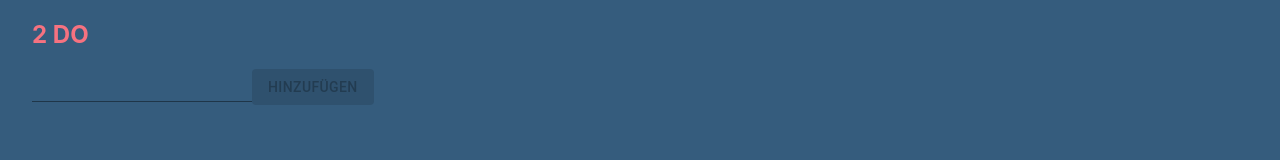
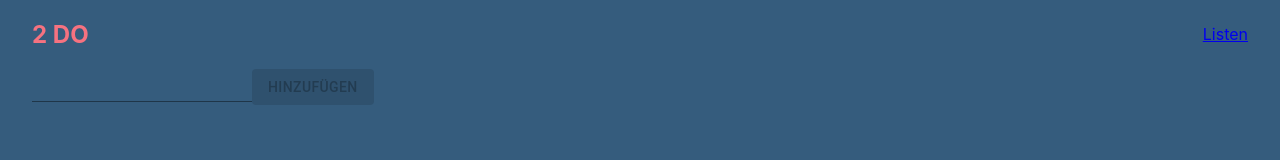
Before and after one commit to LyriCaGitHubber/2DO, a React (Vite) app: page / in a window 1280 px wide. Shown: the top 160 px of the page. Built offline with nearby package versions, Linux system fonts and the light colour scheme.

Commit message:
✨ Implement Browser router

```diff
--- a/src/app/components/Header/Header.tsx
+++ b/src/app/components/Header/Header.tsx
@@ -1,4 +1,5 @@
 import React from 'react';
+import { BrowserRouter, Link } from 'react-router-dom';
 import styles from './Header.module.css';
 
 type HeaderProps = {
@@ -7,9 +8,18 @@ type HeaderProps = {
 
 export default function Header({ title }: HeaderProps): JSX.Element {
   return (
-    <header>
-      <h2 className={styles.appTitle}>{title}</h2>
-      <div></div>
-    </header>
+    <BrowserRouter>
+      <header>
+        <h2 className={styles.appTitle}>{title}</h2>
+
+        <ul>
+          <li>
+            <Link to="/lists">Listen</Link>
+          </li>
+          <li></li>
+          <li></li>
+        </ul>
+      </header>
+    </BrowserRouter>
   );
 }
```
